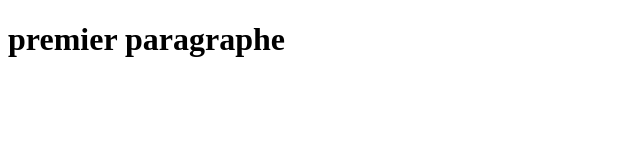
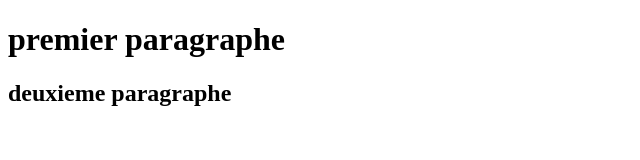
Before and after one commit to axelchapellier/helloWorld, a plain HTML site: page index.html in a window 1280 px wide. Shown: the whole page, without its empty margins (0-640 px from the left). Drawn offline with Linux system fonts and the light colour scheme.

Commit message:
i add the h2 balise to the body

```diff
--- a/index.html
+++ b/index.html
@@ -5,5 +5,6 @@
   </head>
   <body>
     <h1>premier paragraphe</h1>
+    <h2>deuxieme paragraphe</h2>
   </body>
 </html>
```
